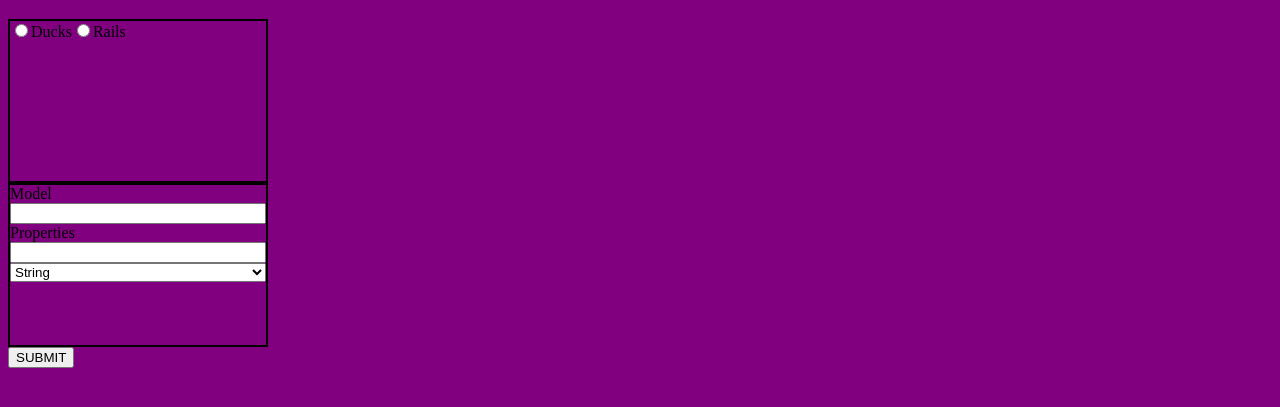
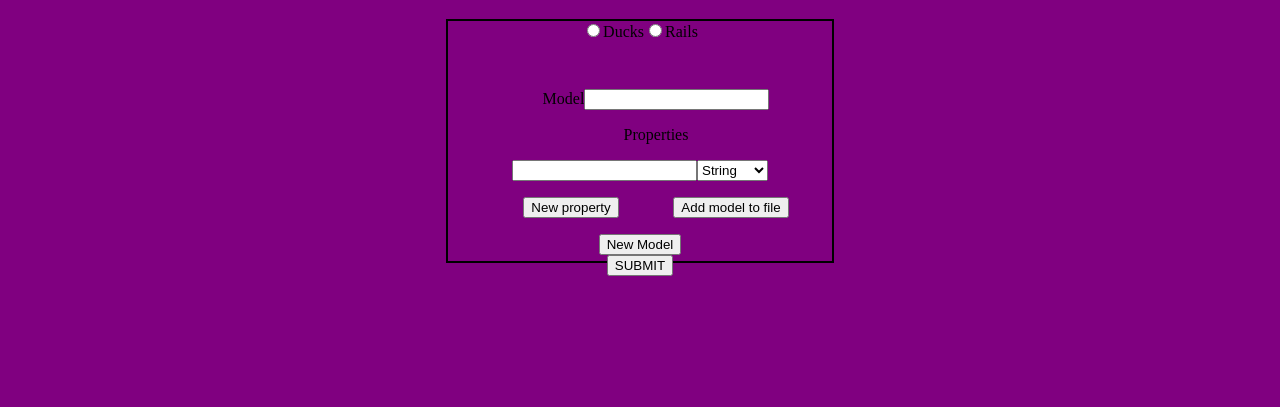
Before and after one commit to lovely-libras/redux-genie-homepage, a React app: page / in a window 1280 px wide. Shown: the part 61-468 px from the top of the page. Built offline with nearby package versions, Linux system fonts and the light colour scheme.

Commit message:
commiting before refactoring to more simple form strucutre

```diff
--- a/client/components/Form.js
+++ b/client/components/Form.js
@@ -7,21 +7,57 @@ export default class Form extends Component {
     super();
     this.state = {
       file_structure: '',
-      model: '',
-      property_name: '',
-      property: ''
+      models: [],
+      numForms: 1,
+      forms: {
+        ME0: { // === event.target.dataSet.modelName
+          name: '',
+          properties: [
+            {name: 'propname', type: 'string'},
+          ]
+        }
+      }
     };
-    this.handleChange = this.handleChange.bind(this);
     this.handleSubmit = this.handleSubmit.bind(this);
+    this.addModelEntry = this.addModelEntry.bind(this)
+    this.handleParentChange = this.handleParentChange.bind(this)
+    this.setModelName = this.setModelName.bind(this)
   }
-  handleChange (event) {
-    this.setState({
-      [event.target.name]: event.target.value
-    });
+
+  // handleChange (event) {
+  //   this.setState({
+  //     [event.target.name]: event.target.value
+  //   });
+  // }
+
+  setModelName (event){
+    const {modelName} = event.target.dataset
+    const {forms} = this.state
+    const modelObj = this.state.forms[modelName]
+    const {properties} = this.state.modelName.forms
+    this.setState({ forms: {...forms, [modelName]: {...modelObj, name: event.target.value}, properties: [...properties]} }, () => console.log(this.state))
   }
+
+  setPropertName(event){
+    // const {modelName} = event.target.dataset
+    // const {forms} = this.state
+    // const modelObj = this.state.forms[modelName]
+    // let {properties} = this.state.modelName.forms
+    // this.setState({ forms: {...forms, [modelName]: {...modelObj, properties: }}})
+  }
+
+  handleParentChange(event){
+    if(event.target.name === "model"){
+      setModelName(event)
+    } else if(event.target.name === "property_name"){
+      console.log("Property input",event.target)
+    } else if(event.target.name === "property"){
+      console.log("Property select",event.target)
+    }
+  }
+
   handleSubmit (event) {
     event.preventDefault();
-    console.log(this.state);
     let file = new File([
       [`Structure: ${this.state.file_structure}\n`],
       ['\n'],
@@ -31,19 +67,34 @@ export default class Form extends Component {
     ], "lamp.config.yml", {type: "text/plain;charset=utf-8"});
     FileSaver.saveAs(file);
   }
+
+  addModelEntry(){
+    this.setState({ numForms: this.state.numForms + 1, forms: {...this.state.forms, [`ME${this.state.numForms}`]: {
+      name: ''
+    }}})
+  }
+
+
   render() {
+    let modelForms = []
+
+    for(let i = 0; i < this.state.numForms; i++){
+        modelForms.push(<ModelEntry data={`ME${i}`} handleData={this.handleData} key={`ME${i}`}/>)
+    }
+
     return (
-      <div>
-        <form onChange={(event) => this.handleChange(event)} className="yml_form">
-          <div>
+      <div className="yml_form" onChange={(event) => this.handleParentChange(event)}>
+        <form >
+          <div className="structure-entry">
             <input type="radio" id="ducks" name="file_structure" value="ducks" required />
             <label forhtml="ducks">Ducks</label>
             <input type="radio" id="rails" name="file_structure" value="rails" required />
             <label forhtml="rails">Rails</label>
           </div>
+          {modelForms}
         </form>
-        <ModelEntry handleChange={this.handleChange} />
-        <button type="button" onClick={() => this.handleSubmit(event)}>SUBMIT</button>
+        <button onClick={this.addModelEntry}>New Model</button>
+        <button type="button" onClick={() => console.log(this.state)}>SUBMIT</button>
       </div>
     );
   }
--- a/client/components/ModelEntry.js
+++ b/client/components/ModelEntry.js
@@ -1,22 +1,59 @@
-import React, { Component } from 'react';
+import React, { Component } from "react";
+import PropertyEntry from "./PropertyEntry";
 
 export default class ModelEntry extends Component {
+  constructor(props) {
+    super(props);
+    this.state = {
+      model: "",
+      properties: [],
+      numProperties: 1
+    };
+
+    // this.handleChange = this.handleChange.bind(this);
+    this.createObject = this.createObject.bind(this);
+    this.addPropertyEntry = this.addPropertyEntry.bind(this);
+  }
+
+  // handleChange(event) {
+  //   this.setState({ [event.target.name]: event.target.value });
+  // }
+
+  createObject() {
+    let obj = {};
+    obj[this.state.model] = [];
+
+    let innerObj = {};
+    innerObj[this.state.property_name] = this.state.property;
+    obj[this.state.model].push(innerObj);
+
+    this.props.handleData(obj);
+  }
+
+  addPropertyEntry() {
+    this.setState({ numProperties: this.state.numProperties + 1 });
+  }
+
   render() {
+    let propertyEntries = [];
+
+    for (let i = 0; i < this.state.numProperties; i++) {
+      propertyEntries.push(<PropertyEntry  key={`PE${i}`} model-name={this.props.data}/>);
+    }
     return (
-      <div>
-        <form onChange={(event) => this.props.handleChange(event)} className="yml_form">
+      <div className="model-entry">
+        <div className="model-name-entry">
           <label forhtml="model">Model</label>
-          <input type="text" name="model" required />
-          <label forhtml="property">Properties</label>
-          <input type="text" name="property_name" required />
-          <select name="property" required>
-            <option value="string">String</option>
-            <option value="boolean">Boolean</option>
-            <option value="number">Number</option>
-            <option value="array">Array</option>
-            <option value="object">Object</option>
-          </select>
-        </form>
+          <input data-model-name={this.props.data} type="text" name="model" required />
+        </div>
+        <label forhtml="property">Properties</label>
+        {propertyEntries}
+        <div className="property-buttons">
+          <button onClick={() => this.addPropertyEntry()}>New property</button>
+          <button className="modelButton" onClick={() => this.createObject()}>
+            Add model to file
+          </button>
+        </div>
       </div>
     );
   }
--- a/client/components/PropertyEntry.js
+++ b/client/components/PropertyEntry.js
@@ -0,0 +1,18 @@
+import React, { Component } from 'react'
+
+export default class PropertyEntry extends Component {
+  render() {
+    return (
+      <div className="property-entry">
+        <input type="text" name="property_name" data-model-name={this.props.model-name} required />
+        <select name="property" data-model-name={this.props.data} required>
+          <option value="string">String</option>
+          <option value="boolean">Boolean</option>
+          <option value="number">Number</option>
+          <option value="array">Array</option>
+          <option value="object">Object</option>
+        </select>
+      </div>
+    )
+  }
+}
--- a/public/style.css
+++ b/public/style.css
@@ -7,14 +7,40 @@ body {
   color: white;
 }
 
-.yml_form_container {
+
+.yml_form {
+  margin: auto;
+  display: flex;
+  align-items: center;
+  flex-direction: column;
+  height: 30vh;
+  width: 30vw;
+  text-align: center;
+  border: 2px solid black;
 
 }
 
-.yml_form {
+.structure-entry{
+  padding-bottom: 1em;
+}
+
+.model-name-entry{
+  padding-bottom: 1em;
+  padding-top: 1em;
+}
+
+.model-entry {
+  padding: 1em;
+  width: 100%;
+}
+
+.property-entry{
   display: flex;
-  flex-direction: column;
-  border: 2px solid black;
-  height: 20vh;
-  width: 20vw;
+  padding: 1em;
 }
+
+.property-buttons{
+  display: flex;
+  flex-direction: row;
+  justify-content: space-around;
+}
```
